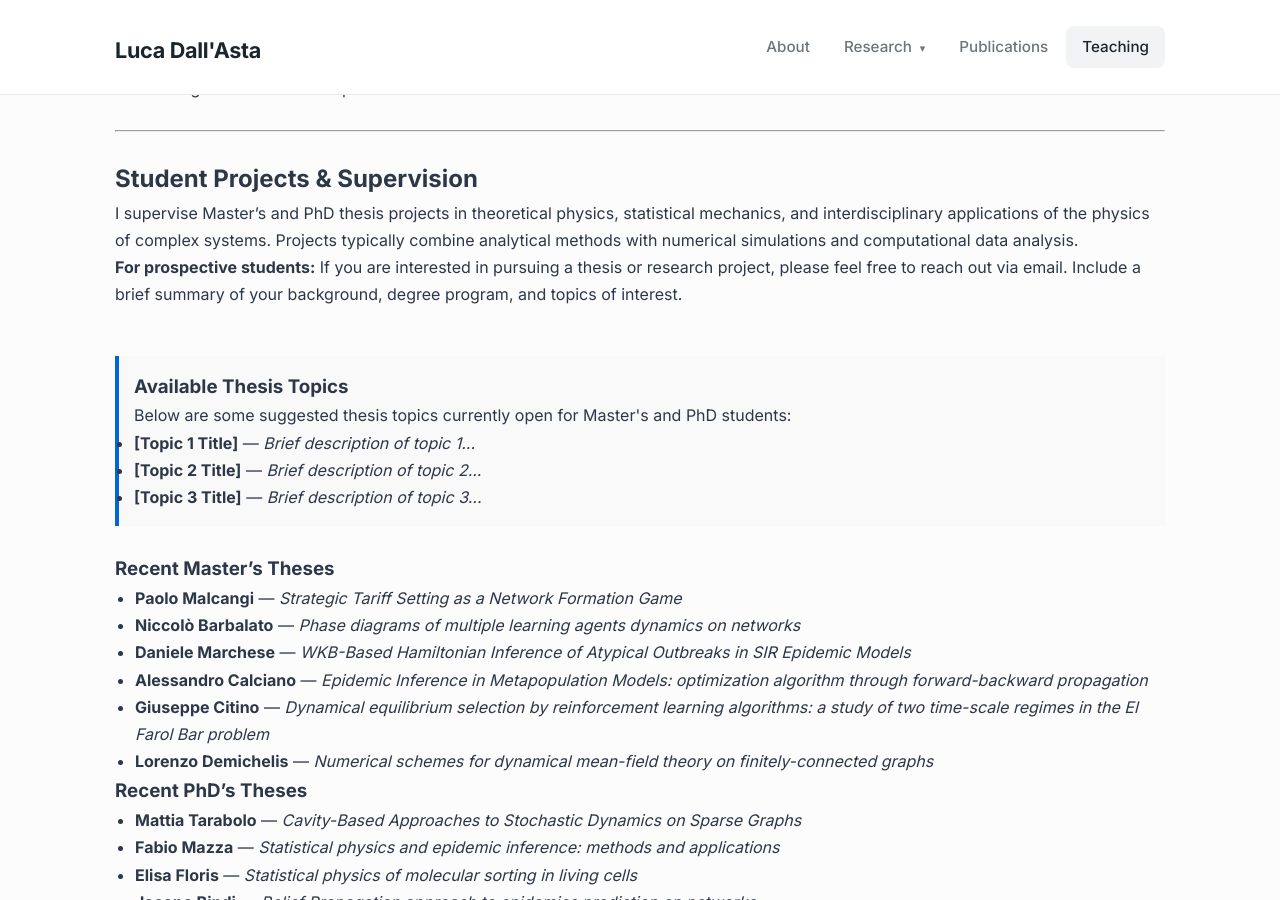
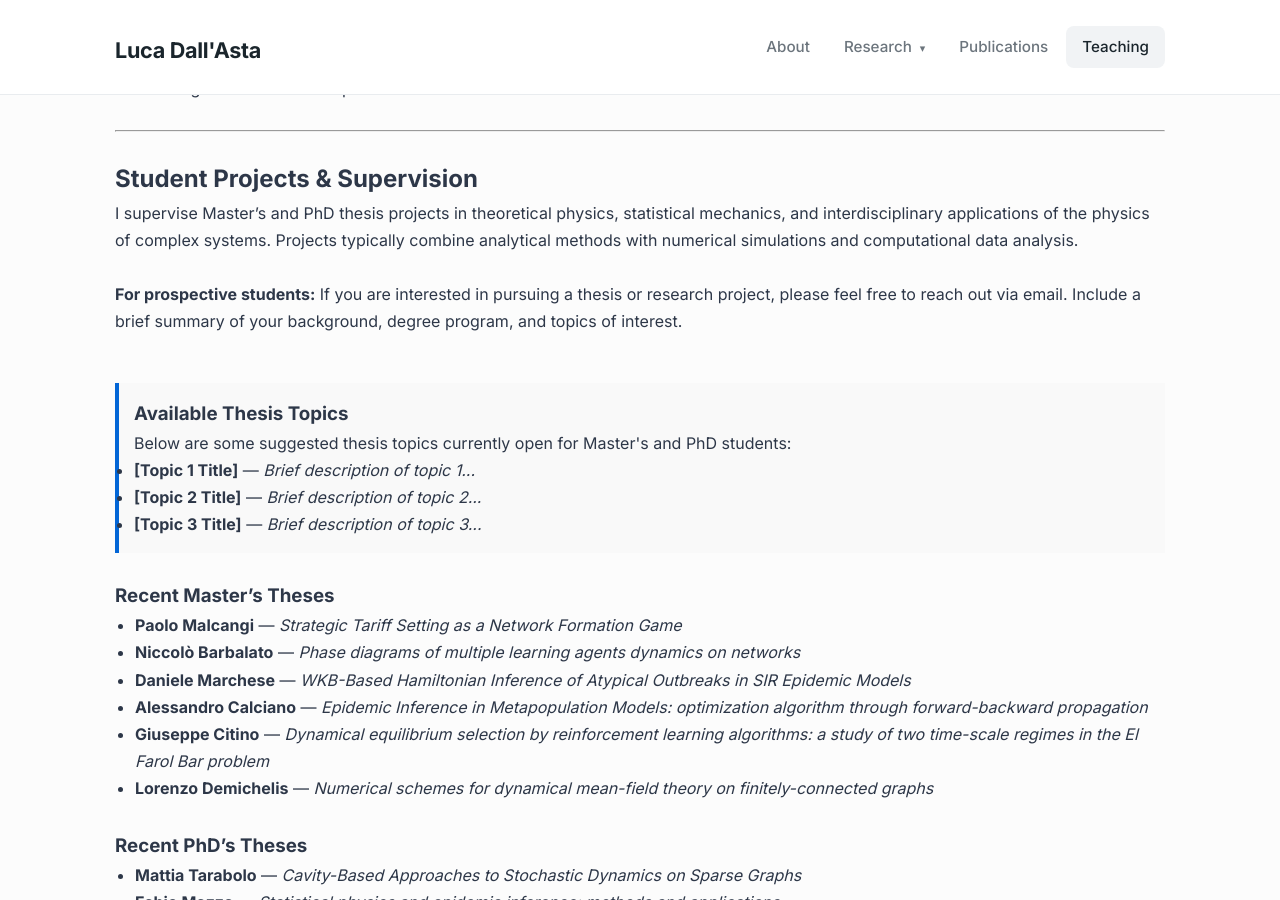
Before and after one commit to dallasta/dallasta.github.io, a Jekyll site: the page built from _pages/teaching.md, in a window 1280 px wide and 900 px high, scrolled down 1619 px. Built offline with Jekyll 4.4.1, drawn with Linux system fonts in a browser that asks for light colours; a style sheet for code colours, icons or effects is not loaded.

Commit message:
Update teaching.md

```diff
--- a/_pages/teaching.md
+++ b/_pages/teaching.md
@@ -141,7 +141,9 @@ Electromagnetism and wave optics.
 
 I supervise Master's and PhD thesis projects in theoretical physics, statistical mechanics, and interdisciplinary applications of the physics of complex systems. Projects typically combine analytical methods with numerical simulations and computational data analysis.
 
-> **For prospective students:** If you are interested in pursuing a thesis or research project, please feel free to reach out via email. Include a brief summary of your background, degree program, and topics of interest.
+<br>
+
+**For prospective students:** If you are interested in pursuing a thesis or research project, please feel free to reach out via email. Include a brief summary of your background, degree program, and topics of interest.
 
 <br>
 
@@ -170,6 +172,8 @@ I supervise Master's and PhD thesis projects in theoretical physics, statistical
   </ul>
 </div>
 
+<br>
+
 ### Recent PhD's Theses
 
 <div style="margin-left: 20px;">
```
